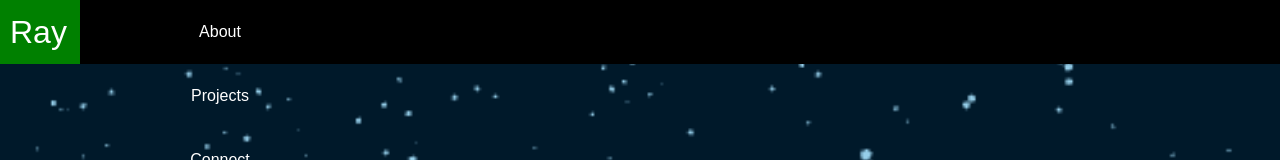
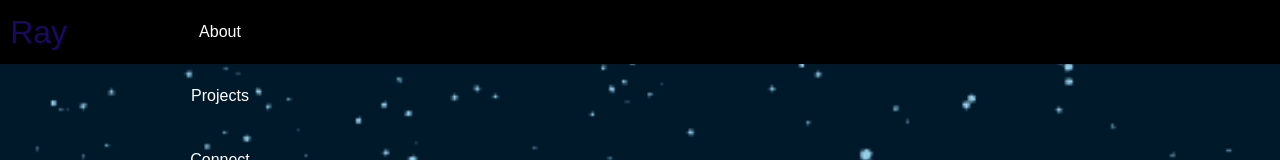
Before and after one commit to Rayissach/rays_react-portfolio, a React (Create React App) app: page / in a window 1280 px wide. Shown: the top 160 px of the page. Built offline with nearby package versions, Linux system fonts and the light colour scheme.

Commit message:
animations added to the logo and project cards

```diff
--- a/src/App.css
+++ b/src/App.css
@@ -5,3 +5,12 @@
   font-family: 'Encode Sans Expanded', sans-serif;
   /* width: 100%; */
 }
+
+.card:hover .content {
+  opacity:0.2;
+ }
+
+ .card .content:hover {
+   opacity:0.5;
+   background: purple;
+  }
--- a/src/components/Navbar/navbarElements.js
+++ b/src/components/Navbar/navbarElements.js
@@ -36,15 +36,42 @@ line-spacing: 2px;
 export const NavLogo = styled(LinkRouter)`
  display: flow;
  position: absolute;
- color: white;
+ color: silver;
  text align: center;
  font-size: 2rem;
  text-decoration: none;
- background: green;
+ background: #3511C9;
  padding: 0px 10px 0px 10px;
  line-height: 8vh;
  left: 0px;
  width: 5rem;
+
+ &:hover {
+   background: none;
+   color: #3511C9;
+   opacity: .5;
+   backface-visibility: hidden;
+
+  animation: logo_animation 2s linear infinite;
+
+  @keyframes logo_animation {
+    10%, 90% {
+      transform: translate3d(-1px, 0, 0);
+    }
+
+    20%, 80% {
+      transform: translate3d(2px, 0, 0);
+    }
+
+    30%, 50%, 70% {
+      transform: translate3d(-4px, 0, 0);
+    }
+
+    40%, 60% {
+      transform: translate3d(4px, 0, 0);
+    }
+  }
+ }
  ;
 `
 export const MobileIcon = styled.div `
--- a/src/components/Projects/index.js
+++ b/src/components/Projects/index.js
@@ -3,17 +3,14 @@ import {ProjectContainer, ProjectWrapper, ProjectCards, Span1, Span2, Span3, Spa
 
 const Projects = () => {
   return (
-      <ProjectContainer>
-        <ProjectWrapper>
-          {/* <Span1></Span1>
-          <Span2></Span2>
-          <Span3></Span3>
-          <Span4></Span4> */}
-          <ProjectCards>
+      <ProjectContainer class='container'>
+        <ProjectWrapper class='card'>
+          <ProjectCards class='content'>
           <Span1></Span1>
           <Span2></Span2>
           <Span3></Span3>
           <Span4></Span4>
+
             Hello
           </ProjectCards>
         </ProjectWrapper>
--- a/src/components/Projects/projectElements.js
+++ b/src/components/Projects/projectElements.js
@@ -1,17 +1,22 @@
 import styled from 'styled-components';
+import PrjBgImg1 from '/Users/rayissach/Desktop/Code-Folder/rays_react_portfolio/src/images/shooting_star_background.gif';
 
 export const ProjectContainer = styled.div `
-// background: black;
+background: black;
 height: 100vh;
 `
 
 export const ProjectWrapper = styled.div `
 overflow: hidden;
-position: aboslute;
+// position: absolute;
+// text-align: center;
+background: purple;
 `
 
 export const ProjectCards = styled.div `
-background: yellow;
+// background: yellow;
+background-image: url(${PrjBgImg1});
+background-size: cover;
 color: blue;
 position: absolute;
 height: 25vh;
@@ -25,29 +30,30 @@ overflow: hidden;
 
 // z-index: 20;
 `
-export const Span = styled.span `
-position: absolute;
-top: 0;
-left: 0;
-width: 100%;
-height: 3px;
-background: linear-gradient(to right, transparent, #1779ff);
-animation: animate1 2s linear infinite;
+// export const Span = styled.span `
+// position: absolute;
+// top: 0;
+// left: 0;
+// width: 100%;
+// height: 3px;
+// background: linear-gradient(to right, transparent, #1779ff);
+// animation: animate1 2s linear infinite;
 
 
-@keyframes animate1
-{
-0%
-{
-transform: translateX(-100%);
-}
-100%
-{
-transform: translateX(100%);
-}
-}
+// @keyframes animate1
+// {
+// 0%
+// {
+// transform: translateX(-100%);
+// }
+// 100%
+// {
+// transform: translateX(100%);
+// }
+// }
 
-`
+// `
+
 export const Span1 = styled.span `
   position: absolute;
   top: 0;
@@ -69,10 +75,10 @@ transform: translateX(-100%);
   transform: translateX(100%);
   }
   }
-
 `
 
 export const Span2 = styled.span `
+
   position: absolute;
   top: 0;
   right: 0;
@@ -95,9 +101,11 @@ transform: translateY(100%);
   }
   }
 
+
 `
 
 export const Span3 = styled.span `
+
   position: absolute;
   bottom: 0;
   left: 0;
@@ -119,9 +127,11 @@ transform: translateX(-100%);
   }
   }
 
+
 `
 
 export const Span4 = styled.span `
+
   position: absolute;
   bottom: 0;
   left: 0;
```
Also changed, not shown: 1 other file (tests, documents, lock files or other folders). Lines whose indentation alone changed are shown as unchanged.
